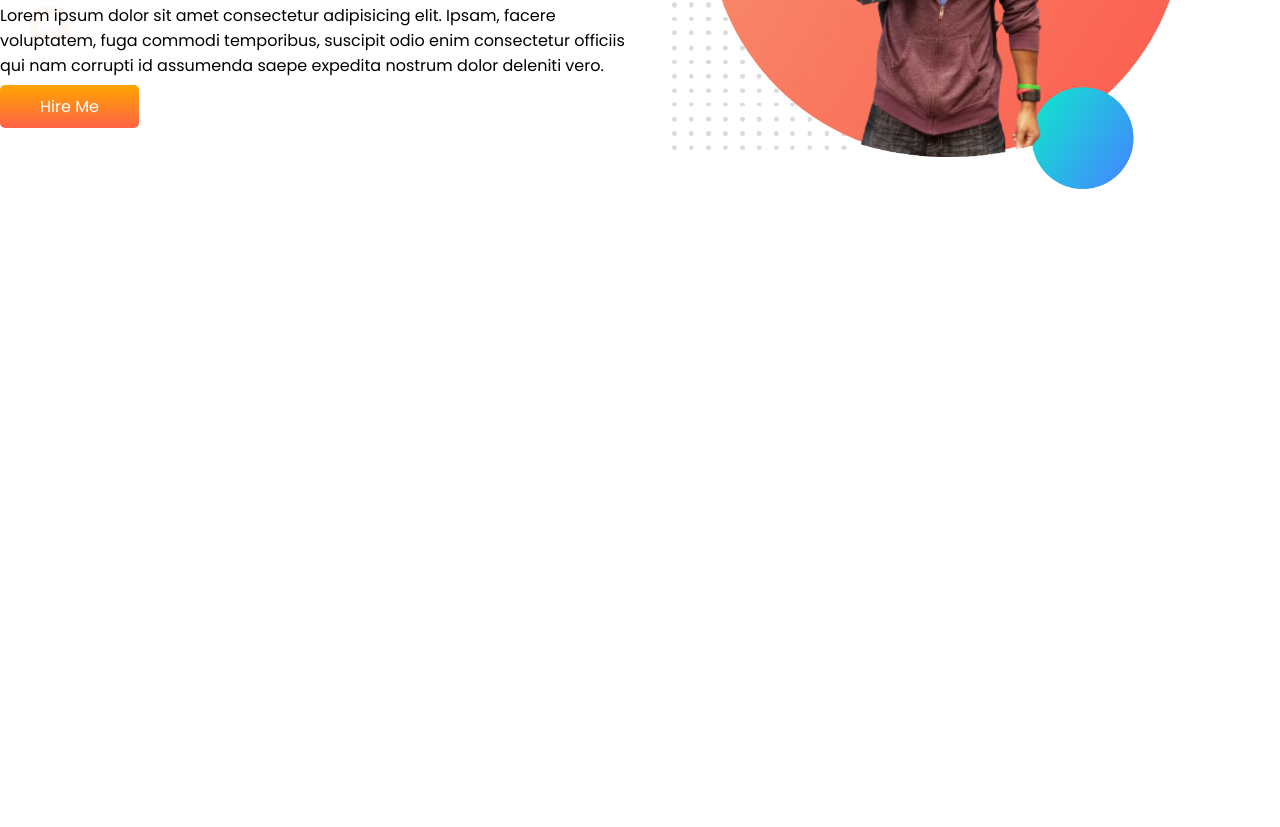
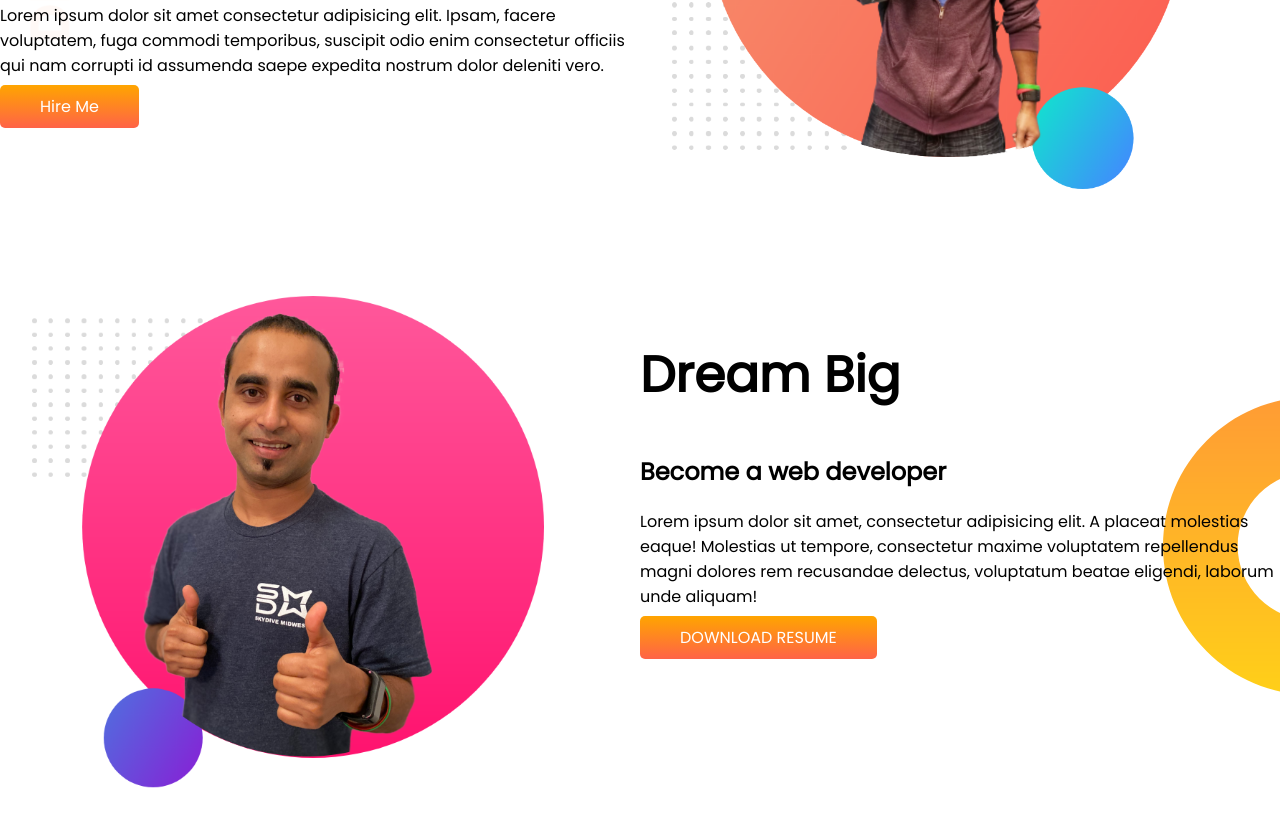
Before and after one commit to sjak-JooJo/developer-portfolio, a plain HTML site: page index.html in a window 1280 px wide. Shown: the part 319-1146 px from the top of the page. Before the commit the page ends 800 px from the top, so only its background shows below. Drawn offline with Linux system fonts and the light colour scheme.

Commit message:
next push

```diff
--- a/index.html
+++ b/index.html
@@ -24,5 +24,17 @@
                 <img src="images/jhanker.png" alt="">
             </div>
     </section>
+    <section class="dream-big">
+        <div class="half-width">
+            <img src="images/jhankar2.png" alt="">
+        </div>
+        <div class="half-width">
+            <h1>Dream Big</h1>
+            <h2>Become a web developer</h2>
+            <p>Lorem ipsum dolor sit amet, consectetur adipisicing elit. A placeat molestias eaque! Molestias ut tempore, consectetur maxime voluptatem repellendus magni dolores rem recusandae delectus, voluptatum beatae eligendi, laborum unde aliquam!</p>
+            <a class="link-button" target="_blank" href="">DOWNLOAD RESUME</a>
+        </div>
+
+    </section>
 </body>
 </html>
--- a/style.css
+++ b/style.css
@@ -10,6 +10,7 @@ h1{
 }
 section{
     display: flex;
+    margin-bottom: 100px;
 
 }
 .half-width{
@@ -32,3 +33,8 @@ section{
     background-image: url(images/top-banner.png);
     background-repeat: no-repeat;
 }
+.dream-big{
+    background-image: url(images/dream-bg.png);
+    background-repeat: no-repeat;
+    background-position: right;
+}
```
